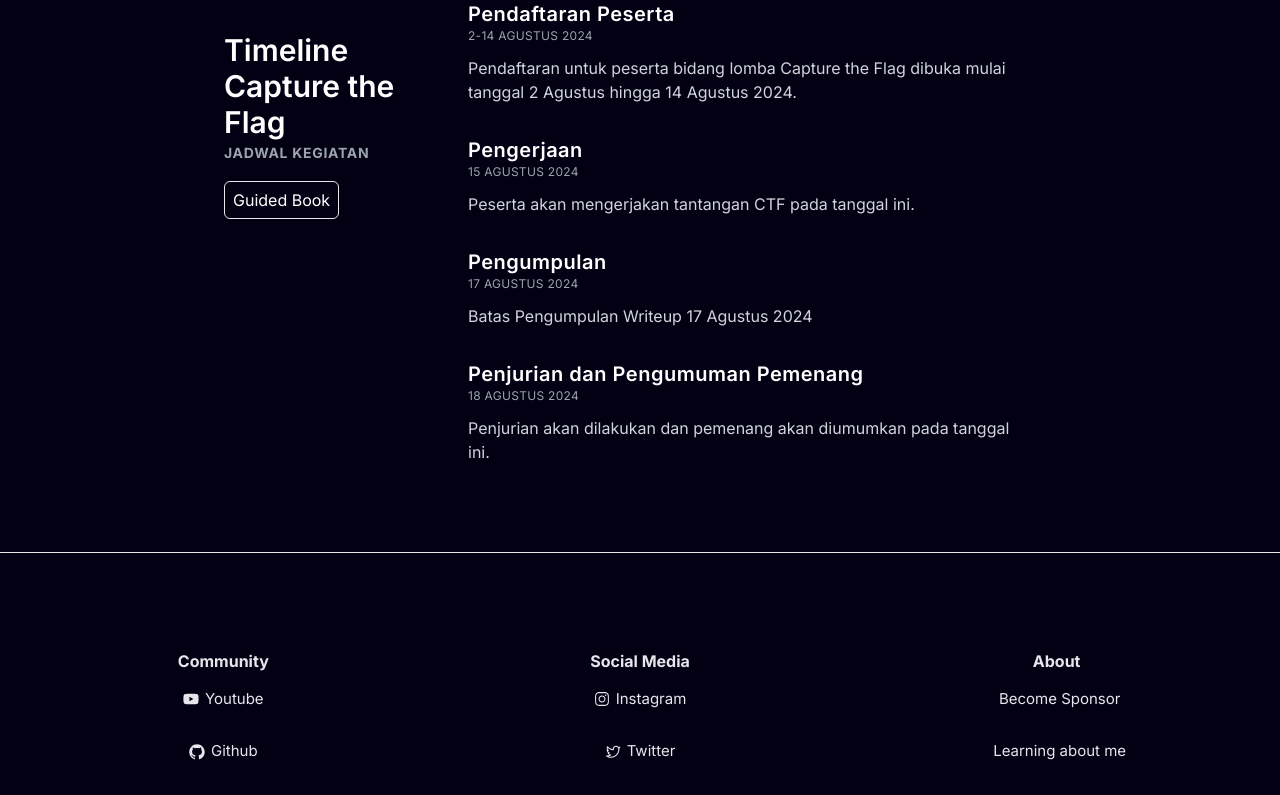
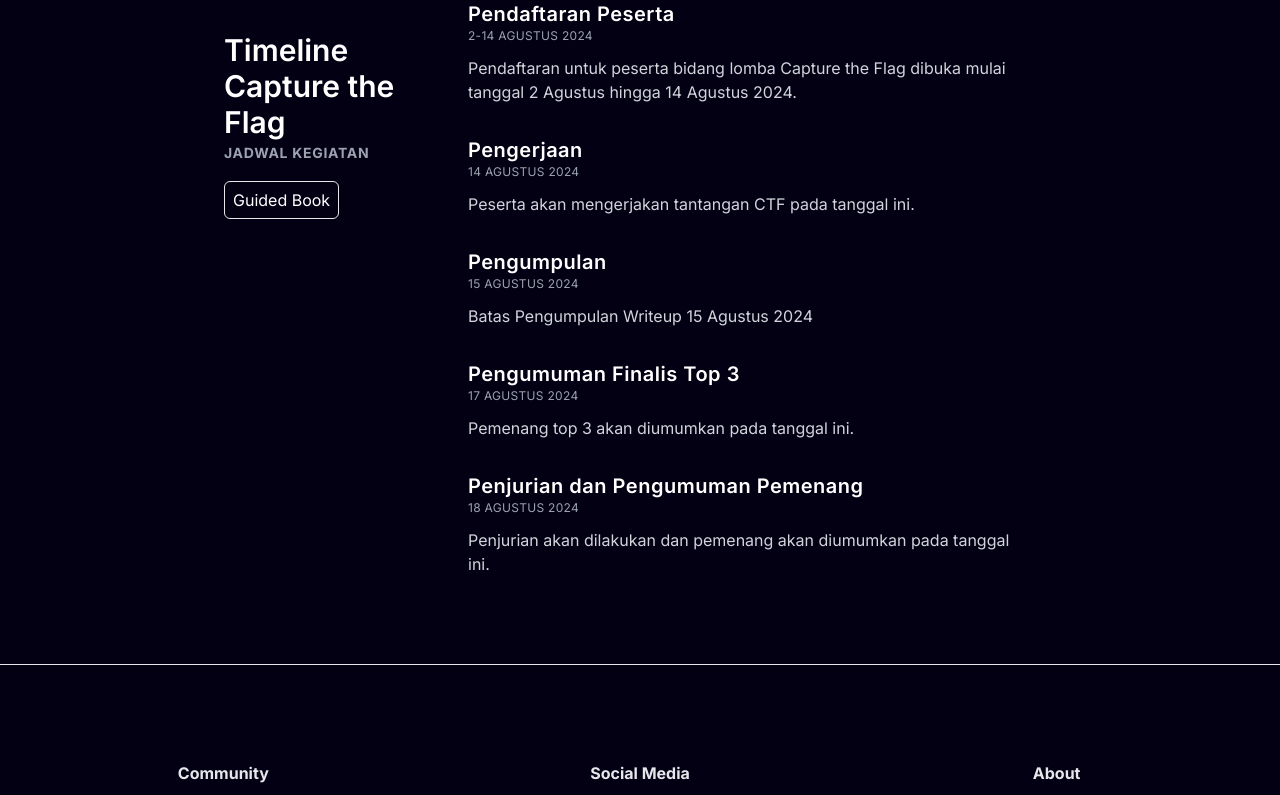
Before and after one commit to rvnkrwn/merdeka-hack, a Next.js app: page / in a window 1280 px wide. Shown: the part 2819-3614 px from the top of the page. Built offline with nearby package versions, Linux system fonts and the light colour scheme; a web font is replaced by a local one.

Commit message:
update Timeline

```diff
--- a/components/sub/TimelineTI.tsx
+++ b/components/sub/TimelineTI.tsx
@@ -32,7 +32,7 @@ const TimelineTI = () => {
                   Pengerjaan
                 </h3>
                 <time className="text-xs tracking-wide uppercase text-gray-400">
-                  15 Agustus 2024
+                  14 Agustus 2024
                 </time>
                 <p className="mt-3 text-gray-300">
                   Peserta akan mengerjakan tantangan CTF pada tanggal ini.
@@ -43,10 +43,22 @@ const TimelineTI = () => {
                   Pengumpulan
                 </h3>
                 <time className="text-xs tracking-wide uppercase text-gray-400">
+                  15 Agustus 2024
+                </time>
+                <p className="mt-3 text-gray-300">
+                Batas Pengumpulan Writeup 15 Agustus 2024
+                </p>
+              </div>
+              <div className="flex flex-col sm:relative sm:before:absolute sm:before:top-2 sm:before:w-4 sm:before:h-4 sm:before:rounded-full sm:before:left-[-35px] sm:before:z-[1] before:dark:bg-violet-600">
+                <h3 className="text-xl font-semibold tracking-wide">
+                  Pengumuman Finalis Top 3
+                </h3>
+                <time className="text-xs tracking-wide uppercase text-gray-400">
                   17 Agustus 2024
                 </time>
                 <p className="mt-3 text-gray-300">
-                Batas Pengumpulan Writeup 17 Agustus 2024
+                  Pemenang top 3 akan diumumkan pada
+                  tanggal ini.
                 </p>
               </div>
               <div className="flex flex-col sm:relative sm:before:absolute sm:before:top-2 sm:before:w-4 sm:before:h-4 sm:before:rounded-full sm:before:left-[-35px] sm:before:z-[1] before:dark:bg-violet-600">
```
